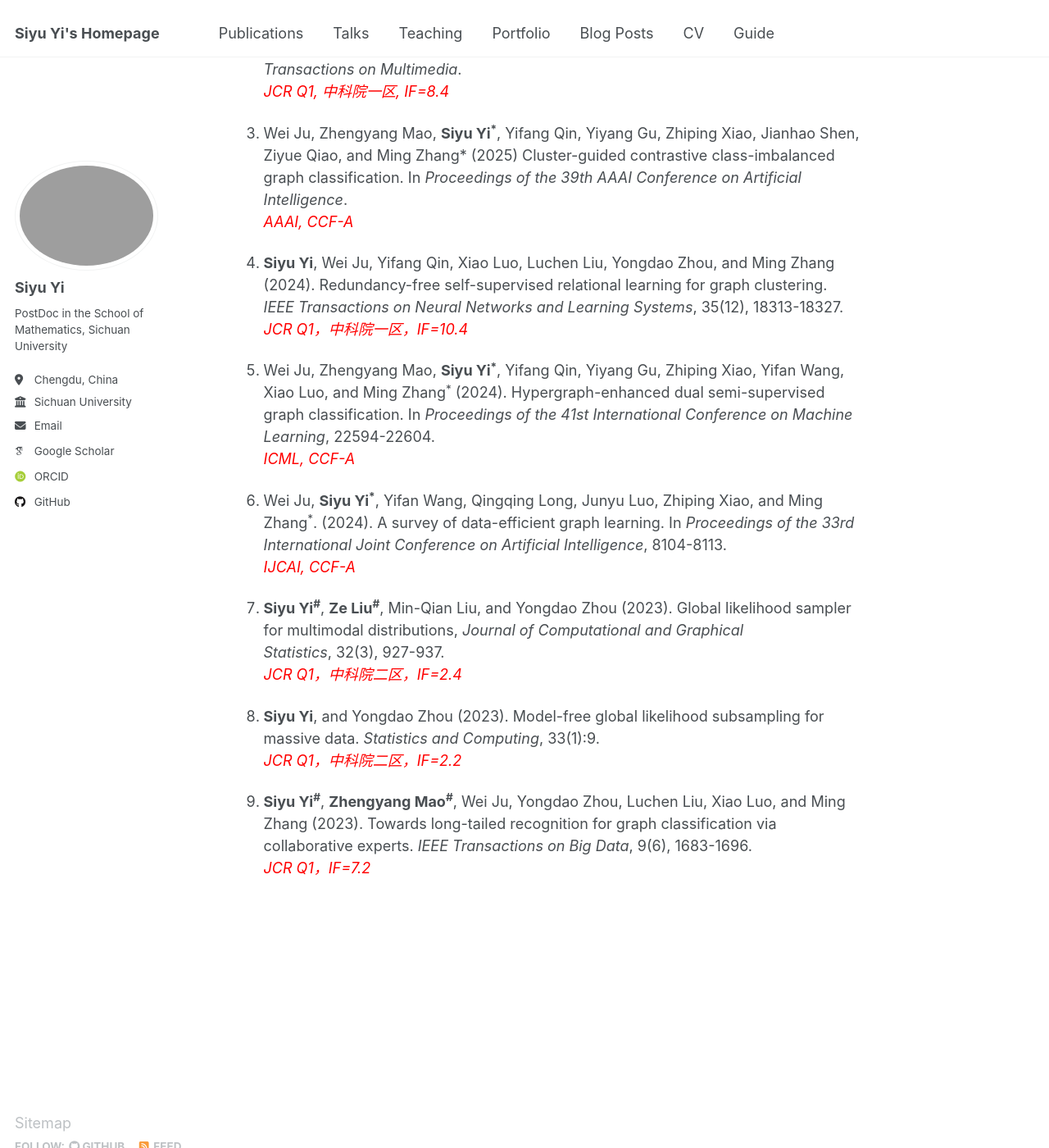
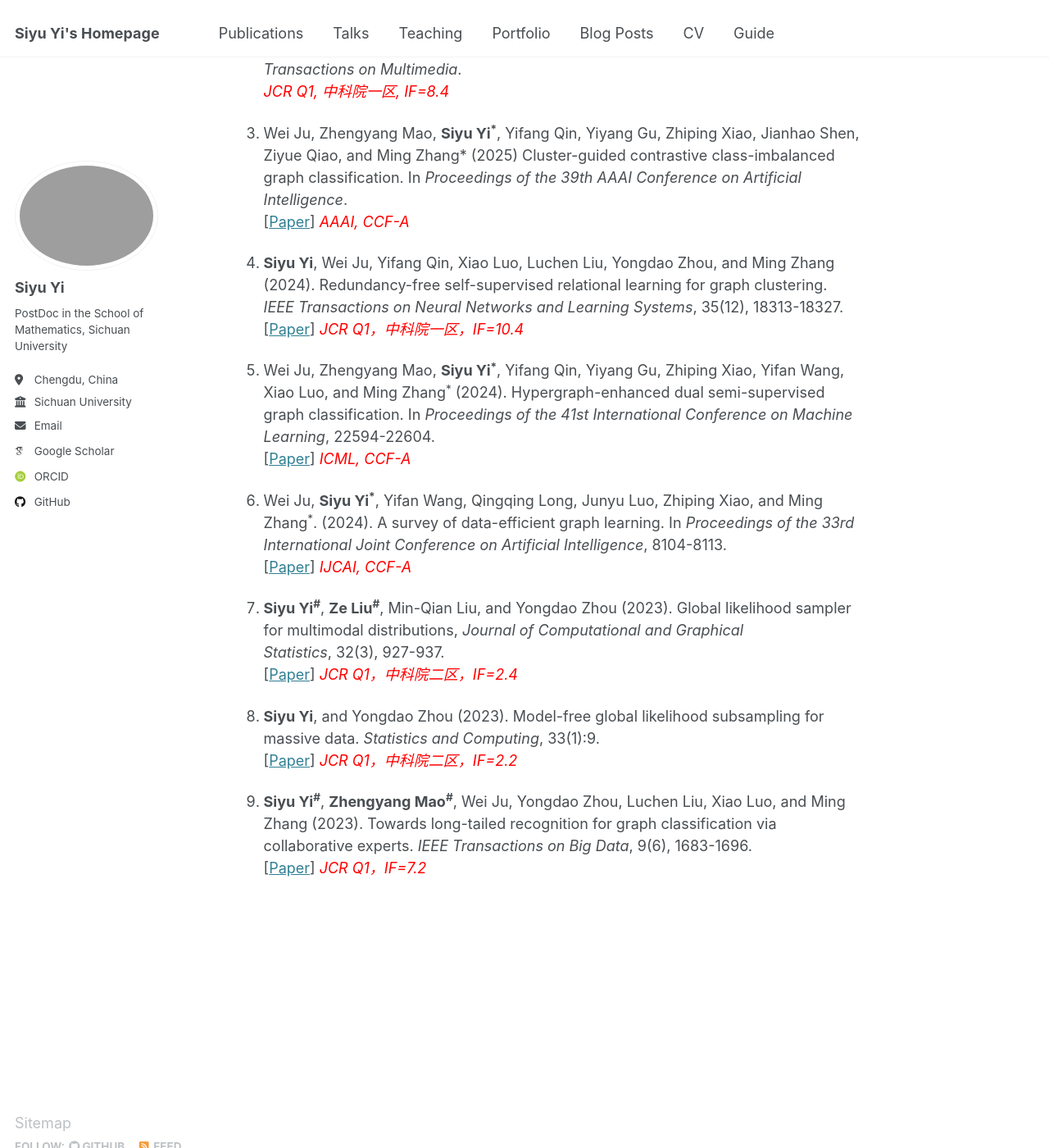
Before and after one commit to yisiyu95/yisiyu95.github.io, a Jekyll site: the page built from _pages/about.md, in a window 1280 px wide and 1400 px high, scrolled down 777 px. Shown: the whole window at 82% size. Built offline with Jekyll 4.4.1, drawn with Linux system fonts in a browser that asks for light colours; some web fonts are replaced.

Commit message:
Update about.md

```diff
--- a/_pages/about.md
+++ b/_pages/about.md
@@ -27,27 +27,26 @@ Selected Publications [[See All](https://yisiyu95.github.io/publications/)]
 1.  **Siyu Yi**, Zhengyang Mao, Yifan Wang, Yiyang Gu, Zhiping Xiao, Chong Chen, Xian-Sheng Hua, Ming Zhang, and Wei Ju (2025). Hypergraph consistency learning with relational distillation. *IEEE Transactions on Multimedia*. DOI:10.1109/TMM.2025. 3543068. <br>
 [[Paper](../files/25-IEEE TMM Hypergraph consistency learning with relational distillation.pdf)] *<span style="color:red">JCR Q1, 中科院一区, IF=8.4</span>*
 
-
 1.  **Siyu Yi**, Zhengyang Mao, Kangjie Zheng, Zhiping Xiao, Ziyue Qiao, Chong Chen, Xiansheng Hua, Yongdao Zhou, Ming Zhang, and Wei Ju (2025). Learning generalizable contrastive representations for graph zero-shot learning. *IEEE Transactions on Multimedia*.  <br>
 *<span style="color:red">JCR Q1, 中科院一区, IF=8.4</span>*
 
 1.  Wei Ju, Zhengyang Mao, **Siyu Yi<sup>\*</sup>**, Yifang Qin, Yiyang Gu, Zhiping Xiao, Jianhao Shen, Ziyue Qiao, and Ming Zhang* (2025) Cluster-guided contrastive class-imbalanced graph classification. In *Proceedings of the 39th AAAI Conference on Artificial Intelligence*. <br>
-*<span style="color:red">AAAI, CCF-A</span>*
+[[Paper](../files/25.02.27-AAAI C3GNN Cluster-guided Contrastive Class-imbalanced Graph Classification.pdf)] *<span style="color:red">AAAI, CCF-A</span>*
 
 1.  **Siyu Yi**, Wei Ju, Yifang Qin, Xiao Luo, Luchen Liu, Yongdao Zhou, and Ming Zhang (2024). Redundancy-free self-supervised relational learning for graph clustering. *IEEE Transactions on Neural Networks and Learning Systems*, 35(12), 18313-18327. <br>
-*<span style="color:red">JCR Q1，中科院一区，IF=10.4</span>*
+[[Paper](../files/24.11.27-IEEE TNNLS Redundancy-free self-supervised relational learning for graph clustering.pdf)] *<span style="color:red">JCR Q1，中科院一区，IF=10.4</span>*
 
 1.  Wei Ju, Zhengyang Mao, **Siyu Yi<sup>\*</sup>**, Yifang Qin, Yiyang Gu, Zhiping Xiao, Yifan Wang, Xiao Luo, and Ming Zhang<sup>\*</sup> (2024). Hypergraph-enhanced dual semi-supervised graph classification. In *Proceedings of the 41st International Conference on Machine Learning*, 22594-22604. <br>
-*<span style="color:red">ICML, CCF-A</span>*
+[[Paper](../files/24.07.21-ICML Hypergraph-enhanced dual semi-supervised graph classification.pdf)] *<span style="color:red">ICML, CCF-A</span>*
 
 1.  Wei Ju, **Siyu Yi<sup>\*</sup>**, Yifan Wang, Qingqing Long, Junyu Luo, Zhiping Xiao, and Ming Zhang<sup>\*</sup>. (2024). A survey of data-efficient graph learning. In *Proceedings of the 33rd International Joint Conference on Artificial Intelligence*, 8104-8113. <br>
-*<span style="color:red">IJCAI, CCF-A</span>*
+[[Paper](../files/24.08.03-IJCAI A survey of data-efficient graph learning.pdf)] *<span style="color:red">IJCAI, CCF-A</span>*
 
 1.  **Siyu Yi<sup>\#</sup>**, **Ze Liu<sup>\#</sup>**, Min-Qian Liu, and Yongdao Zhou (2023). Global likelihood sampler for multimodal distributions, *Journal of Computational and Graphical Statistics*, 32(3), 927-937. <br>
-*<span style="color:red">JCR Q1，中科院二区，IF=2.4</span>*
+[[Paper](../files/23.07.03-J. Comput. Graphical Stat. Global likelihood sampler for multimodal distributions.pdf)] *<span style="color:red">JCR Q1，中科院二区，IF=2.4</span>*
 
 1.  **Siyu Yi**, and Yongdao Zhou (2023). Model-free global likelihood subsampling for massive data. *Statistics and Computing*, 33(1):9. <br>
-*<span style="color:red">JCR Q1，中科院二区，IF=2.2</span>*
+[[Paper](../files/23.02-Stat. Comput. Model-free global likelihood subsampling for massive data.pdf)] *<span style="color:red">JCR Q1，中科院二区，IF=2.2</span>*
 
 1.  **Siyu Yi<sup>\#</sup>**, **Zhengyang Mao<sup>\#</sup>**, Wei Ju, Yongdao Zhou, Luchen Liu, Xiao Luo, and Ming Zhang (2023). Towards long-tailed recognition for graph classification via collaborative experts. *IEEE Transactions on Big Data*, 9(6), 1683-1696.  <br>
-*<span style="color:red">JCR Q1，IF=7.2</span>*
+[[Paper](../files/23.11.13-TBDATA Towards Long-Tailed Recognition for Graph Classification via Collaborative Experts.pdf)] *<span style="color:red">JCR Q1，IF=7.2</span>*
```
